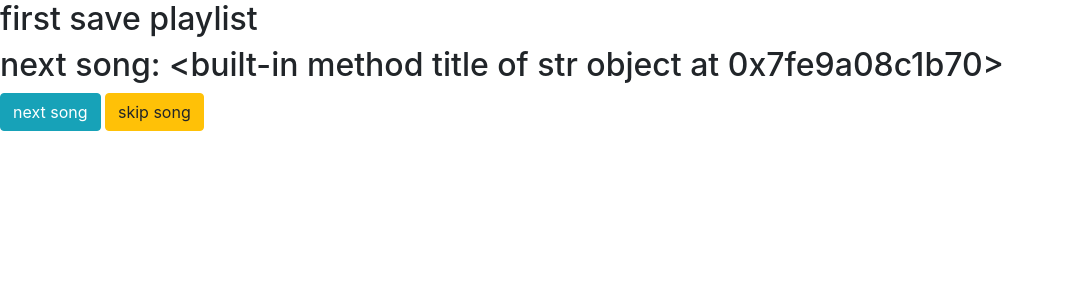
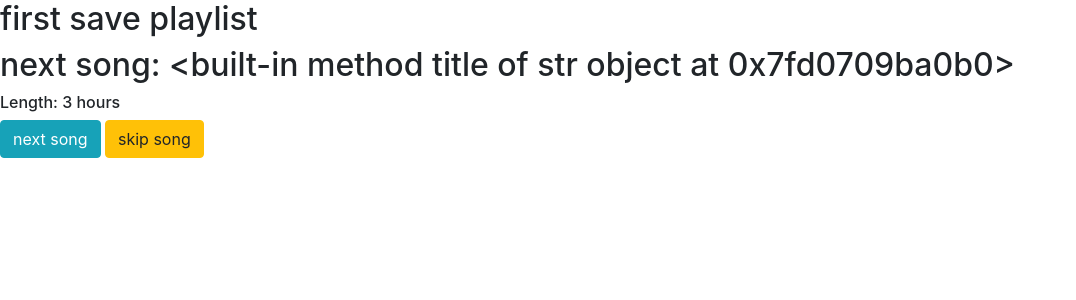
Before and after one commit to Farooq-azam-khan/my-songify, a Flask app: page /playlist/1 in a window 1280 px wide. Shown: the part 106-406 px from the top of the page, without its empty margins (0-1076 px from the left). Run offline with Flask 2, Linux system fonts and the light colour scheme; some libraries are stand-ins or nearby versions.

Commit message:
showed length

```diff
--- a/mysongify/playlists/models.py
+++ b/mysongify/playlists/models.py
@@ -12,7 +12,7 @@ class Playlist():
         self.songs = []
         self.user = -1
         self.views = 0
-        self.total_hours = 3
+        self.total_hours = 0
         self.image_file = 'default.png'
         self.next_song_queue = Queue(maxsize=MAX_NUMBER_OF_SONGS)
 
--- a/mysongify/playlists/routes.py
+++ b/mysongify/playlists/routes.py
@@ -35,6 +35,7 @@ def create_playlist():
 
         if length_hour >= 1 and length_hour <= 3:
             playlist = Playlist(34,playlist_title)
+            playlist.total_hours = length_hour
             playlist.set_songs(playlist_songs) # setting songs in playlist
             playlist = playlist.save()
             flash('playlist created', 'success')
--- a/mysongify/templates/playlists/detail_playlist.html
+++ b/mysongify/templates/playlists/detail_playlist.html
@@ -1,7 +1,12 @@
 {% extends 'layout.html' %}
 {% block content %}
 <h2>{{ playlist.title }}</h2>
+{% if next_song %}
 <h2>next song: {{ next_song.title }}</h2>
+{% else %}
+<h5>Reached end of playlist</h5>
+{% endif %}
+<h6>Length: {{ playlist.total_hours }} hours</h6>
 <a class="btn btn-info" href="{{ url_for('playlists.playlist_detail', id=playlist.id) }}">next song</a>
 <a class="btn btn-warning" href="{{ url_for('playlists.playlist_detail', id=playlist.id) }}">skip song</a>
 
```
Also changed, not shown: mysongify/data/playlists.json (+1 -1 lines).
